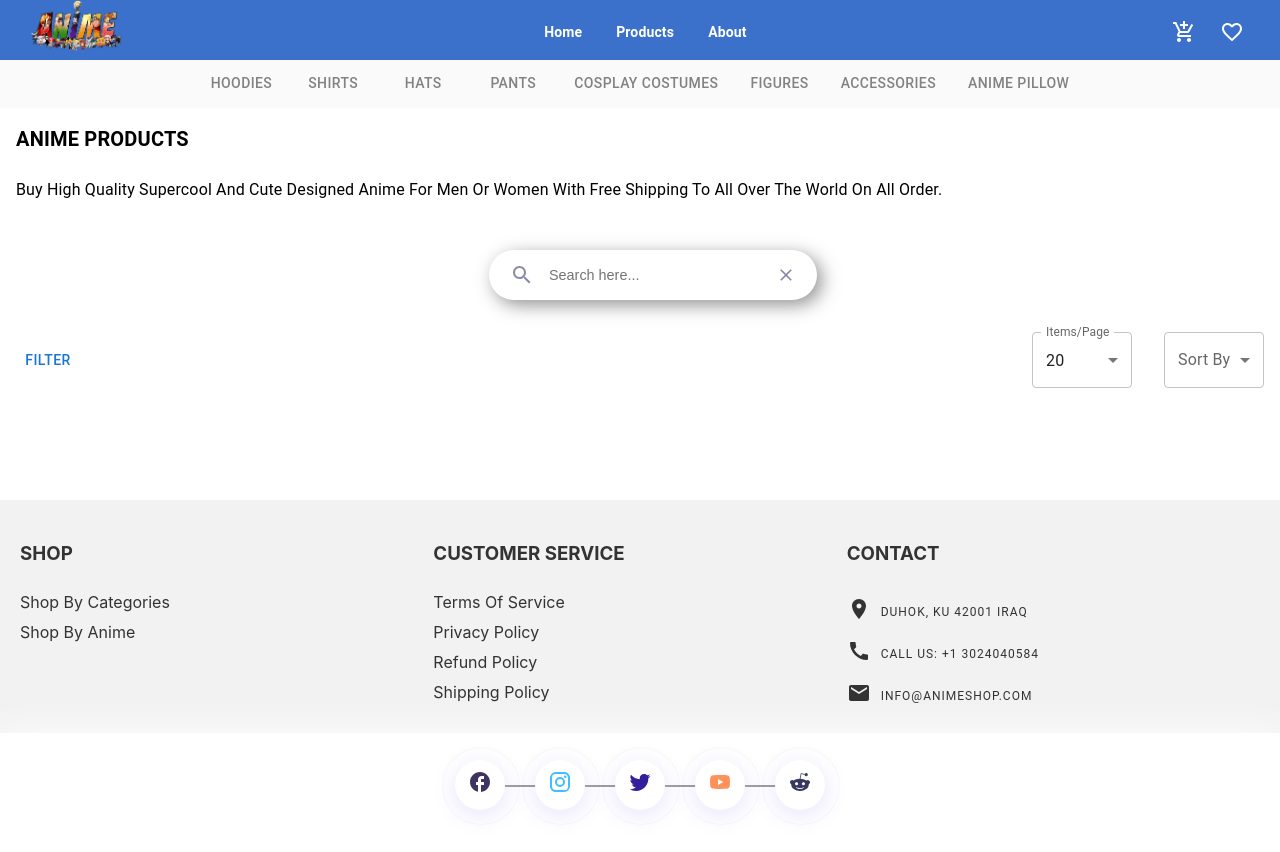
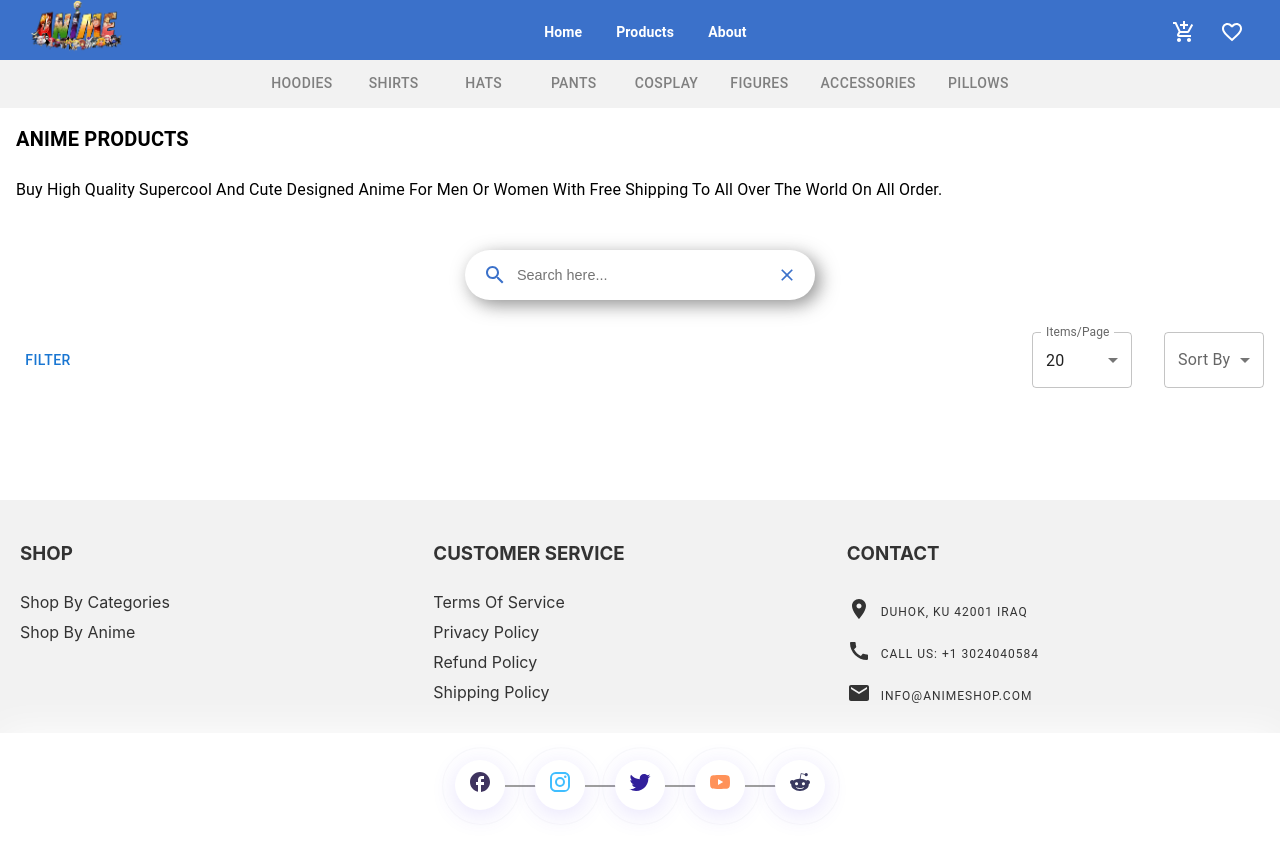
Before and after one commit to KhalAnlel/nike-shopping-app, a React (Create React App) app: page /collection/1 in a window 1280 px wide. Built offline with nearby package versions, Linux system fonts and the light colour scheme; grey boxes are pictures that could not be loaded; the HTML template or start-up script is replaced by a standard one.

Commit message:
fix search position & some issues in home

```diff
--- a/src/components/collection.jsx
+++ b/src/components/collection.jsx
@@ -47,7 +47,9 @@ export const Collection = () => {
           With Free Shipping To All Over The World On All Order.
         </Typography>
       </Box>
-      <Search />
+      <Box m={"auto"} mt={6} width={"350px"}>
+        <Search />
+      </Box>
       <Box>
         <Stack direction="row" mt={4} alignItems="center" gap={4}>
           <FilterDrawer setCurrentPage={setCurrentPage} />
--- a/src/components/collection/search.jsx
+++ b/src/components/collection/search.jsx
@@ -23,9 +23,8 @@ const Search = () => {
   };
 
   return (
-    <Box m={"auto"} mt={6}>
-      <form class="form" onSubmit={handleSubmit}>
-        <IconButton onClick={handleSubmit}>
+    <form className="form" onSubmit={handleSubmit}>
+      <IconButton onClick={handleSubmit} sx={{ ml: "10px" }}>
         <SearchIcon fontSize="medium" />
       </IconButton>
       <input
@@ -36,11 +35,10 @@ const Search = () => {
         value={searchValue}
         onChange={handleSearch}
       />
-        <IconButton onClick={handleReset}>
+      <IconButton onClick={handleReset} sx={{ mr: "10px" }}>
         <CloseIcon fontSize="small" />
       </IconButton>
     </form>
-    </Box>
   );
 };
 
--- a/src/components/home/bestRated.jsx
+++ b/src/components/home/bestRated.jsx
@@ -1,5 +1,5 @@
 import React, { useState } from "react";
-import { Link } from "react-router-dom";
+import { Link, useNavigate } from "react-router-dom";
 import LaunchIcon from "@mui/icons-material/Launch";
 import Card from "@mui/material/Card";
 import CardActions from "@mui/material/CardActions";
@@ -12,6 +12,7 @@ import LearnMoreBtn from "./learnMoreBtn";
 import data from "../../data/allProducts.json";
 
 export const BestRated = () => {
+  const navigate = useNavigate();
   const [currentPage, setCurrentPage] = useState(1);
   const cardPerPage = 4;
 
@@ -24,6 +25,9 @@ export const BestRated = () => {
   const sortedData = filteredData.sort((a, b) => b.rate - a.rate); // Sort in descending order
 
   const currentCards = sortedData.slice(indexOfFirstCard, indexOfLastCard);
+  const handleClick = (id) => {
+    navigate(`/collection/productDetails/${id}`);
+  };
   return (
     <>
       <Box marginTop={15}>
@@ -43,7 +47,11 @@ export const BestRated = () => {
         sx={{ marginTop: "20px", p: "10px" }}
       >
         {currentCards.map((data) => (
-          <CardActionArea key={data.id} sx={{ width: "250px" }}>
+          <CardActionArea
+            key={data.id}
+            sx={{ width: "250px" }}
+            onClick={() => handleClick(data.id)}
+          >
             <Card
               sx={{
                 maxWidth: 250,
@@ -74,7 +82,7 @@ export const BestRated = () => {
               </CardContent>
               <CardActions sx={{ justifyContent: "space-around" }}>
                 <Chip label={`$${data.price}`} />
-                <LearnMoreBtn data={data.id} />
+                <LearnMoreBtn id={data.id} />
               </CardActions>
             </Card>
           </CardActionArea>
--- a/src/components/home/byCategories.jsx
+++ b/src/components/home/byCategories.jsx
@@ -1,6 +1,6 @@
 import { Box, CardActionArea, CardMedia, Typography } from "@mui/material";
 import React from "react";
-import { Link } from "react-router-dom";
+import { Link, useNavigate } from "react-router-dom";
 import LaunchIcon from "@mui/icons-material/Launch";
 
 const categories = [
@@ -48,12 +48,16 @@ const categories = [
   },
   {
     id: 8,
-    title: "anime pillows",
+    title: "pillows",
     imageUrl: "https://www.pngmart.com/files/10/Anime-Pillow-PNG-Picture.png",
   },
 ];
 
 export const ByCategories = () => {
+  const navigate = useNavigate();
+  const handleClick = (title) => {
+    navigate(`collection/${title}`);
+  };
   return (
     <>
       <Box marginTop={7}>
@@ -79,14 +83,24 @@ export const ByCategories = () => {
         }}
       >
         {categories.map((item) => (
-          <Box key={item.id} maxWidth={180} boxShadow={2} margin="auto">
-            <CardActionArea href={`collection/${item.title}`}>
+          <Box key={item.id} maxWidth={"20%"} boxShadow={2}>
+            <CardActionArea onClick={() => handleClick(item.title)}>
               <CardMedia
                 component="img"
                 alt={item.title}
                 image={item.imageUrl}
               />
-              <Typography textAlign={"center"}>
+              <Typography
+                textAlign={"center"}
+                bgcolor={"#333"}
+                color={"#fff"}
+                sx={{
+                  fontSize: { xs: "8pt", md: "12pt" },
+                  ":hover": { color: "#3b71ca" },
+                }}
+                p={2}
+                fontWeight={600}
+              >
                 {item.title.toLocaleUpperCase()}
               </Typography>
             </CardActionArea>
--- a/src/components/home/latestArrival.jsx
+++ b/src/components/home/latestArrival.jsx
@@ -1,5 +1,5 @@
 import React from "react";
-import { Link } from "react-router-dom";
+import { Link, useNavigate } from "react-router-dom";
 import LaunchIcon from "@mui/icons-material/Launch";
 import {
   Box,
@@ -15,7 +15,11 @@ import LearnMoreBtn from "./learnMoreBtn";
 import data from "../../data/allProducts.json";
 
 export const LatestArrival = () => {
+  const navigate = useNavigate();
   const latestItems = data.slice(-4);
+  const handleClick = (id) => {
+    navigate(`/collection/productDetails/${id}`);
+  };
   return (
     <>
       <Box marginTop={5}>
@@ -36,8 +40,18 @@ export const LatestArrival = () => {
         gap={3}
       >
         {latestItems.map((item) => (
-          <CardActionArea sx={{ maxWidth: "250px" }} key={item.id}>
-            <Card sx={{ maxWidth: 250, margin: "auto", boxShadow: 0 }}>
+          <CardActionArea
+            sx={{ maxWidth: { lg: "250px", xs: "300px" } }}
+            key={item.id}
+            onClick={() => handleClick(item.id)}
+          >
+            <Card
+              sx={{
+                maxWidth: { lg: "250px", xs: "300px" },
+                margin: "auto",
+                boxShadow: 0,
+              }}
+            >
               <Typography
                 position="absolute"
                 top={10}
@@ -85,7 +99,7 @@ export const LatestArrival = () => {
               </CardContent>
               <CardActions sx={{ justifyContent: "space-around" }}>
                 <Chip label={`$${item.price}`} />
-                <LearnMoreBtn data={item.id} />
+                <LearnMoreBtn id={item.id} />
               </CardActions>
             </Card>
           </CardActionArea>
--- a/src/components/home/learnMoreBtn.jsx
+++ b/src/components/home/learnMoreBtn.jsx
@@ -1,10 +1,10 @@
 import React from "react";
 import { Link } from "react-router-dom";
 
-const LearnMoreBtn = ({ data }) => {
+const LearnMoreBtn = ({ id }) => {
   return (
     <Link
-      to={`/collection/productDetails/${data}`}
+      to={`/collection/productDetails/${id}`}
       style={{
         padding: "10px",
         backgroundColor: "#3b71ca",
--- a/src/components/navbar/buttomNavbar.jsx
+++ b/src/components/navbar/buttomNavbar.jsx
@@ -12,7 +12,7 @@ export const ButtomNavbar = () => {
     setValue(newValue);
   };
   return (
-    <Box sx={{ bgcolor: "#fafafa", display: "flex", justifyContent: "center" }}>
+    <Box sx={{ bgcolor: "#f2f2f2", display: "flex", justifyContent: "center" }}>
       <Tabs
         variant="scrollable"
         scrollButtons="auto"
--- a/src/data/allProducts.json
+++ b/src/data/allProducts.json
@@ -290,7 +290,7 @@
     "colors": ["For Girls", "For Boys"],
     "size": ["XS", "S", "M", "L", "XL", "XXL"],
     "material": "Polyester",
-    "type": "cosplay costumes",
+    "type": "cosplay",
     "anime": "tokyo revengers"
   },
   {
@@ -311,7 +311,7 @@
     "colors": ["Full Set"],
     "size": ["M"],
     "material": "Polyester",
-    "type": "cosplay costumes",
+    "type": "cosplay",
     "anime": "bleach"
   },
   {
@@ -335,7 +335,7 @@
     "colors": ["Full Set"],
     "size": ["M", "L"],
     "material": "Polyester",
-    "type": "cosplay costumes",
+    "type": "cosplay",
     "anime": "one piece"
   },
   {
@@ -482,7 +482,7 @@
     "colors": ["Light-Blue"],
     "size": ["28cm * 55cm"],
     "material": "Plush",
-    "type": "anime pillow",
+    "type": "pillows",
     "anime": "other"
   },
   {
@@ -506,7 +506,7 @@
     "colors": ["Tanjiro", "Nezuko", "Zenitsu"],
     "size": ["36cm * 27cm"],
     "material": "Plush",
-    "type": "anime pillow",
+    "type": "pillows",
     "anime": "demon slayer"
   },
   {
@@ -527,7 +527,7 @@
     "colors": ["Ace", "Luffy"],
     "size": ["450mm * 450mm"],
     "material": "Plush",
-    "type": "anime pillow",
+    "type": "pillows",
     "anime": "one piece"
   }
 ]
--- a/src/data/categories.json
+++ b/src/data/categories.json
@@ -3,8 +3,8 @@
   "shirts",
   "hats",
   "pants",
-  "cosplay costumes",
+  "cosplay",
   "figures",
   "accessories",
-  "anime pillow"
+  "pillows"
 ]
--- a/src/styles/search.css
+++ b/src/styles/search.css
@@ -5,13 +5,12 @@
 .form button {
   border: none;
   background: none;
-  color: #8b8ba7;
+  color: #3b71ca;
 }
 
 /* styling of whole input container */
 
 .form {
-  margin: auto;
   --timing: 0.3s;
   --border-height: 2px;
   --border-color: #3b71ca;
@@ -23,7 +22,6 @@
   height: 50px;
   display: flex;
   align-items: center;
-  padding-inline: 0.8em;
   border-radius: var(--border-radius);
   transition: border-radius 0.5s ease;
   background: #ffffff;
@@ -37,8 +35,6 @@
   background-color: transparent;
   width: 100%;
   height: 100%;
-  padding-inline: 0.5em;
-  padding-block: 0.7em;
   border: none;
   color: #333;
 }
```
Lines whose indentation alone changed are shown as unchanged.
